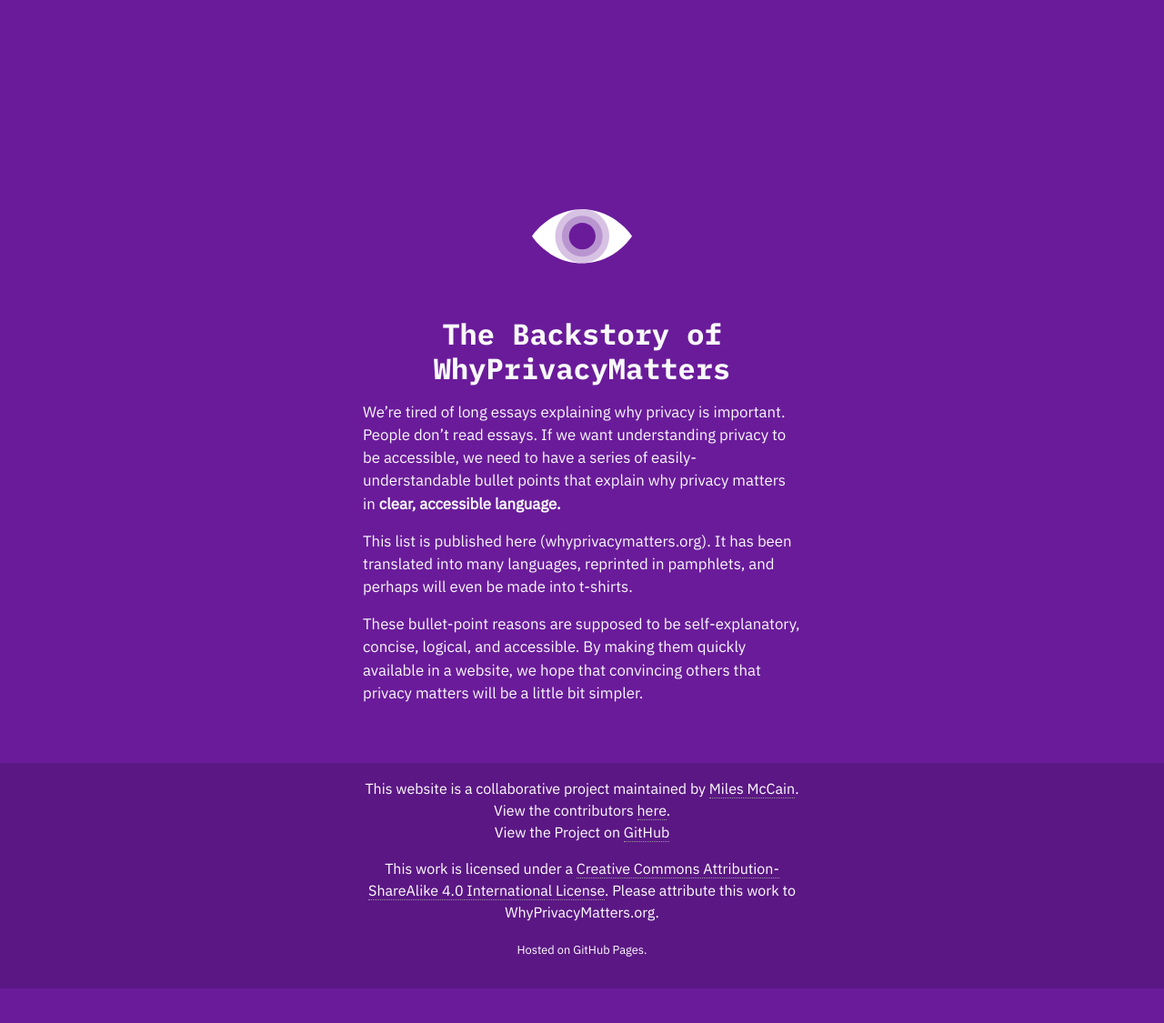
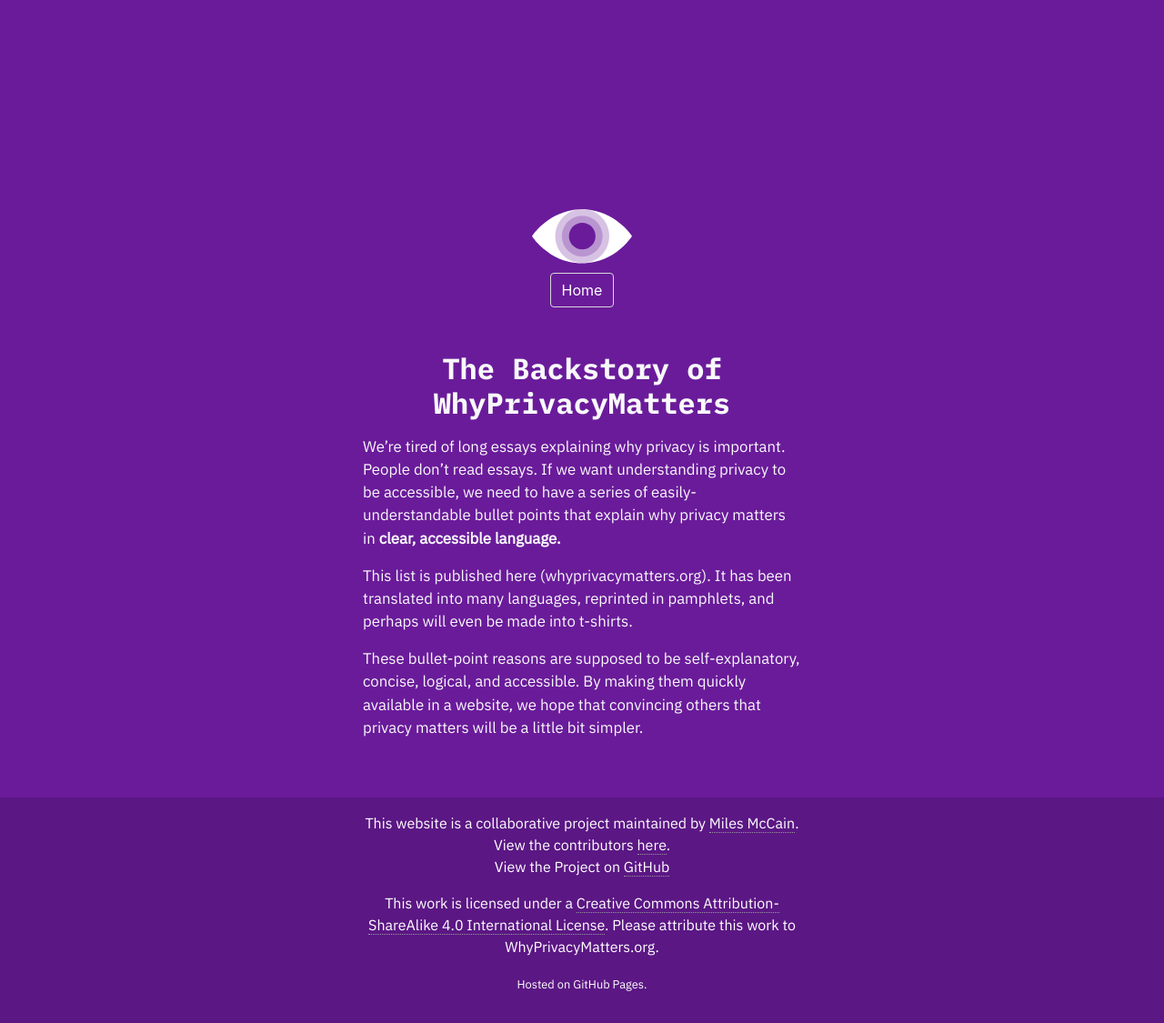
Before and after one commit to milesmcc/whyprivacymatters, a Jekyll site: the page built from why.md, in a window 1280 px wide. Shown: the whole page at 91% size. Built offline with Jekyll 4.4.1, drawn with Linux system fonts in a browser that asks for light colours; nearby versions of some CDN libraries; our own code applies the rules of GitHub Pages for plain Markdown files; before the commit the page ends 1087 px from its top, so only the background shows below that.

Commit message:
add 'back' button to non-text pages

```diff
--- a/_layouts/other.html
+++ b/_layouts/other.html
@@ -1,15 +1,20 @@
 <!doctype html>
-<html lang="{{ site.lang | default: "en-US" }}">
+<html lang="{{ site.lang | default: " en-US " }}">
+
 <head>
   {% include head.html %}
 </head>
+
 <body>
   {% include header.html %}
-
+  <div class="back-button">
+    <a class="btn btn-outline-secondary" href="{{site.url}}">Home</a>
+  </div>
   <section class='container main-container py-5 text-light'>
     {{ content }}
   </section>
 
   {% include footer.html %}
 </body>
+
 </html>
--- a/css/custom/includes/_global.scss
+++ b/css/custom/includes/_global.scss
@@ -71,3 +71,7 @@
 hr {
     display: none;
 }
+
+.back-button {
+    text-align: center;
+}
```
Lines whose indentation alone changed are shown as unchanged.
